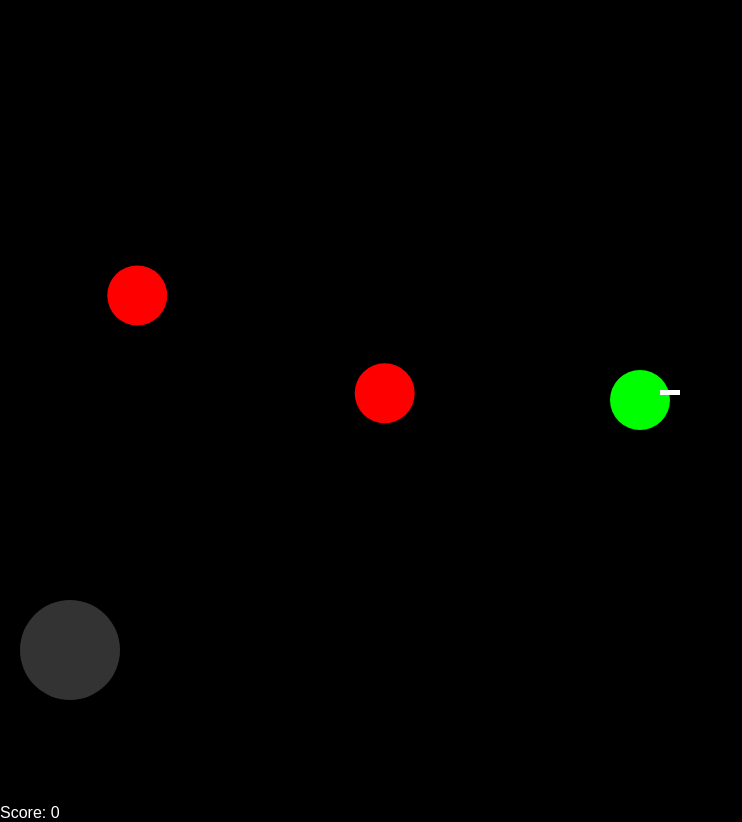
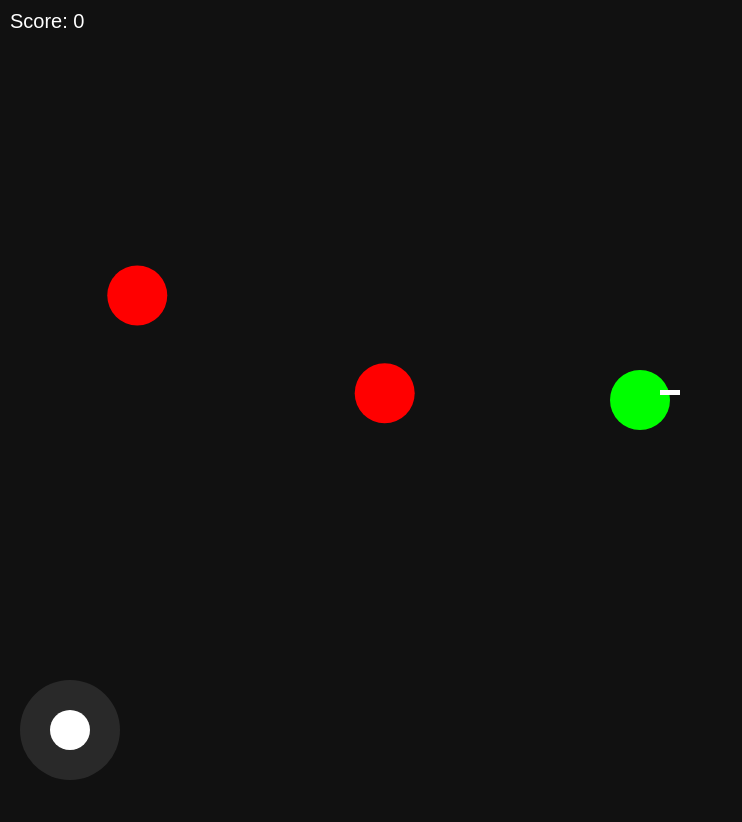
Before and after one commit to mathpunch/shiny-chainsaw, a plain HTML site: page index.html in a window 1280 px wide. Shown: the whole page, without its empty margins (0-742 px from the left). After the commit the page ends 800 px from the top, so only its background shows below. Drawn offline with Linux system fonts and the light colour scheme.

Commit message:
Update styles.css

```diff
--- a/styles.css
+++ b/styles.css
@@ -1,50 +1,42 @@
-body, html {
+body {
   margin: 0;
-  padding: 0;
   overflow: hidden;
-  background: #000;
+  background: #111;
   font-family: sans-serif;
-  color: white;
+  touch-action: none;
 }
 
-#overlay {
-  position: absolute;
-  top: 0; left: 0;
+#gameCanvas {
+  display: block;
   width: 100vw;
   height: 100vh;
-  pointer-events: none;
 }
-
-#startBtn, #fireBtn {
-  position: absolute;
-  bottom: 20px;
-  font-size: 18px;
-  padding: 10px;
-  pointer-events: auto;
-  background: rgba(255,255,255,0.2);
-  border: none;
-  border-radius: 10px;
-}
-
-#startBtn { left: 20px; }
-#fireBtn { right: 20px; }
 
 #joystick {
   position: absolute;
-  bottom: 100px;
+  bottom: 20px;
   left: 20px;
   width: 100px;
   height: 100px;
-  background: rgba(255,255,255,0.2);
+  background: rgba(255, 255, 255, 0.1);
   border-radius: 50%;
-  pointer-events: auto;
   touch-action: none;
 }
 
-#hud {
+#stick {
+  width: 40px;
+  height: 40px;
+  background: #fff;
+  border-radius: 50%;
+  position: absolute;
+  top: 30px;
+  left: 30px;
+}
+
+#score {
   position: absolute;
   top: 10px;
   left: 10px;
-  font-size: 16px;
-  pointer-events: none;
+  color: white;
+  font-size: 20px;
 }
```
